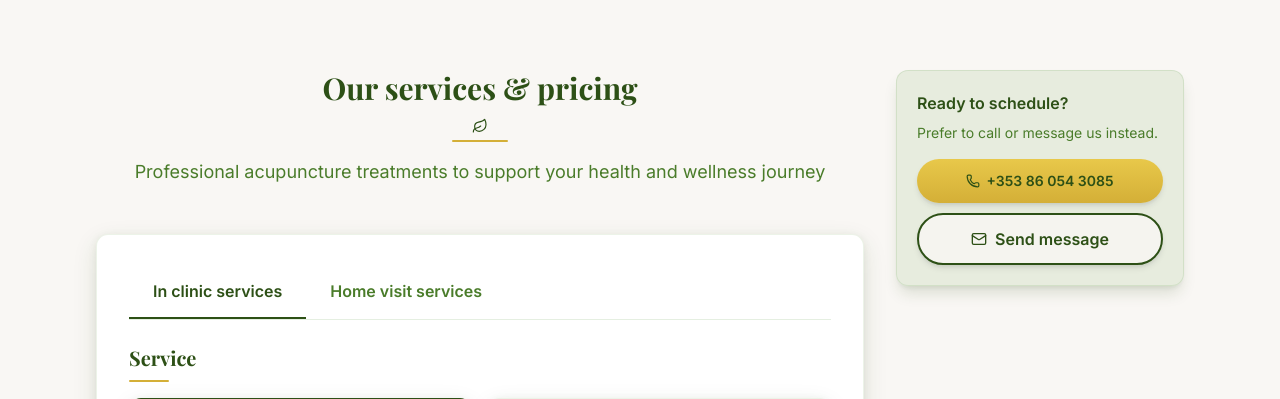
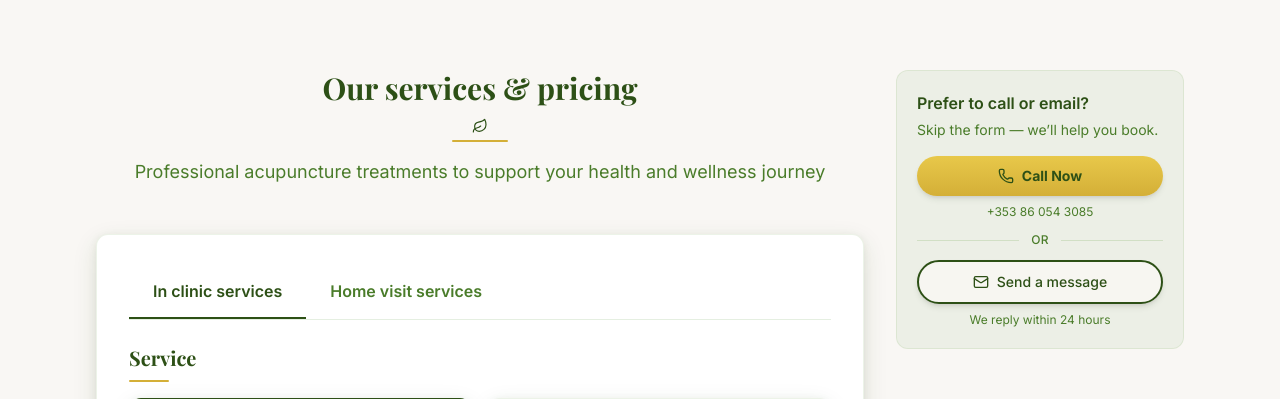
Before and after one commit to hbacalso1229/wellness-needles, a Next.js app: page /bookings in a window 1280 px wide. Shown: the part 810-1209 px from the top of the page. Built offline with nearby package versions, Linux system fonts and the light colour scheme; no server answers.

Commit message:
Reframe the bookings sidebar as a secondary call/email escape hatch.

```diff
--- a/src/app/bookings/page.tsx
+++ b/src/app/bookings/page.tsx
@@ -458,38 +458,57 @@ export default function Bookings() {
               )}
             </div>
 
-            {/* Contact CTA — below form on mobile, sticky sidebar on desktop */}
+            {/* Quick call/email — sticky on desktop */}
             <aside
               data-hide-sticky-book
-              className="order-2 lg:order-2 w-full mt-6 lg:mt-0 lg:sticky lg:top-24 p-5 rounded-xl bg-accent/15 shadow-lg shadow-primary/15 border border-accent/20 card-emboss"
+              className="order-2 mx-auto mt-6 w-fit max-w-full rounded-xl border border-accent/15 bg-accent/10 p-3 sm:mt-8 sm:w-full sm:p-5 lg:mt-0 lg:sticky lg:top-24"
             >
-              <h3 className="font-semibold text-base text-primary mb-2">
-                Ready to schedule?
+              <h3 className="mb-0.5 text-sm font-semibold text-primary sm:mb-1 sm:text-base">
+                Prefer to call or email?
               </h3>
-              <p className="text-sm text-secondary mb-4">
-                Prefer to call or message us instead.
+              <p className="mb-3 whitespace-nowrap text-[11px] leading-snug text-secondary sm:mb-4 sm:whitespace-normal sm:text-sm sm:leading-normal">
+                Skip the form — we’ll help you book.
               </p>
-              <div className="space-y-2.5">
+              <div className="flex flex-col gap-2.5 sm:gap-3">
+                <div>
                   <CTAButton
                     href={contactConfig.phone.href}
                     variant="gold"
                     size="medium"
                     showArrow={false}
-                  className="w-full !rounded-full !px-3 text-xs sm:text-sm font-bold gap-1.5 !whitespace-nowrap"
+                    className="w-full !rounded-full !px-3 !py-2 !text-xs !font-bold gap-1.5 sm:!py-2.5 sm:!text-sm sm:gap-2 transition-[transform,box-shadow,filter] duration-200 ease-out motion-safe:hover:-translate-y-0.5 motion-safe:hover:shadow-lg motion-safe:hover:shadow-gold/40 motion-safe:hover:brightness-105 motion-safe:active:translate-y-0 motion-safe:active:scale-[0.97] motion-safe:active:shadow-sm"
                   >
-                  <Phone className="w-3.5 h-3.5 shrink-0" aria-hidden />
+                    <Phone className="h-3.5 w-3.5 shrink-0 sm:h-4 sm:w-4" aria-hidden />
+                    Call Now
+                  </CTAButton>
+                  <p className="mt-1.5 text-center text-[11px] text-secondary sm:mt-2 sm:text-xs">
                     {contactConfig.phone.displayText}
-                </CTAButton>
+                  </p>
+                </div>
+
+                <div className="flex items-center gap-2.5 sm:gap-3" aria-hidden="true">
+                  <div className="h-px flex-1 bg-accent/25" />
+                  <span className="text-[10px] font-medium uppercase tracking-wide text-secondary sm:text-xs">
+                    Or
+                  </span>
+                  <div className="h-px flex-1 bg-accent/25" />
+                </div>
+
+                <div>
                   <CTAButton
                     href={contactConfig.email.href}
                     variant="outline"
                     size="medium"
                     showArrow={false}
-                  className="w-full !rounded-full text-sm font-medium gap-2"
+                    className="w-full !rounded-full !px-3 !py-2 !text-xs !font-medium gap-1.5 bg-cream/80 sm:!py-2.5 sm:!text-sm sm:gap-2 transition-[transform,box-shadow] duration-200 ease-out motion-safe:hover:-translate-y-0.5 motion-safe:hover:shadow-md motion-safe:hover:shadow-primary/20 motion-safe:active:translate-y-0 motion-safe:active:scale-[0.97] motion-safe:active:shadow-sm"
                   >
-                  <Mail className="w-4 h-4 shrink-0" aria-hidden />
-                  Send message
+                    <Mail className="h-3.5 w-3.5 shrink-0 sm:h-4 sm:w-4" aria-hidden />
+                    Send a message
                   </CTAButton>
+                  <p className="mt-1.5 text-center text-[11px] text-secondary sm:mt-2 sm:text-xs">
+                    We reply within 24 hours
+                  </p>
+                </div>
               </div>
             </aside>
           </div>
```
Lines whose indentation alone changed are shown as unchanged.
